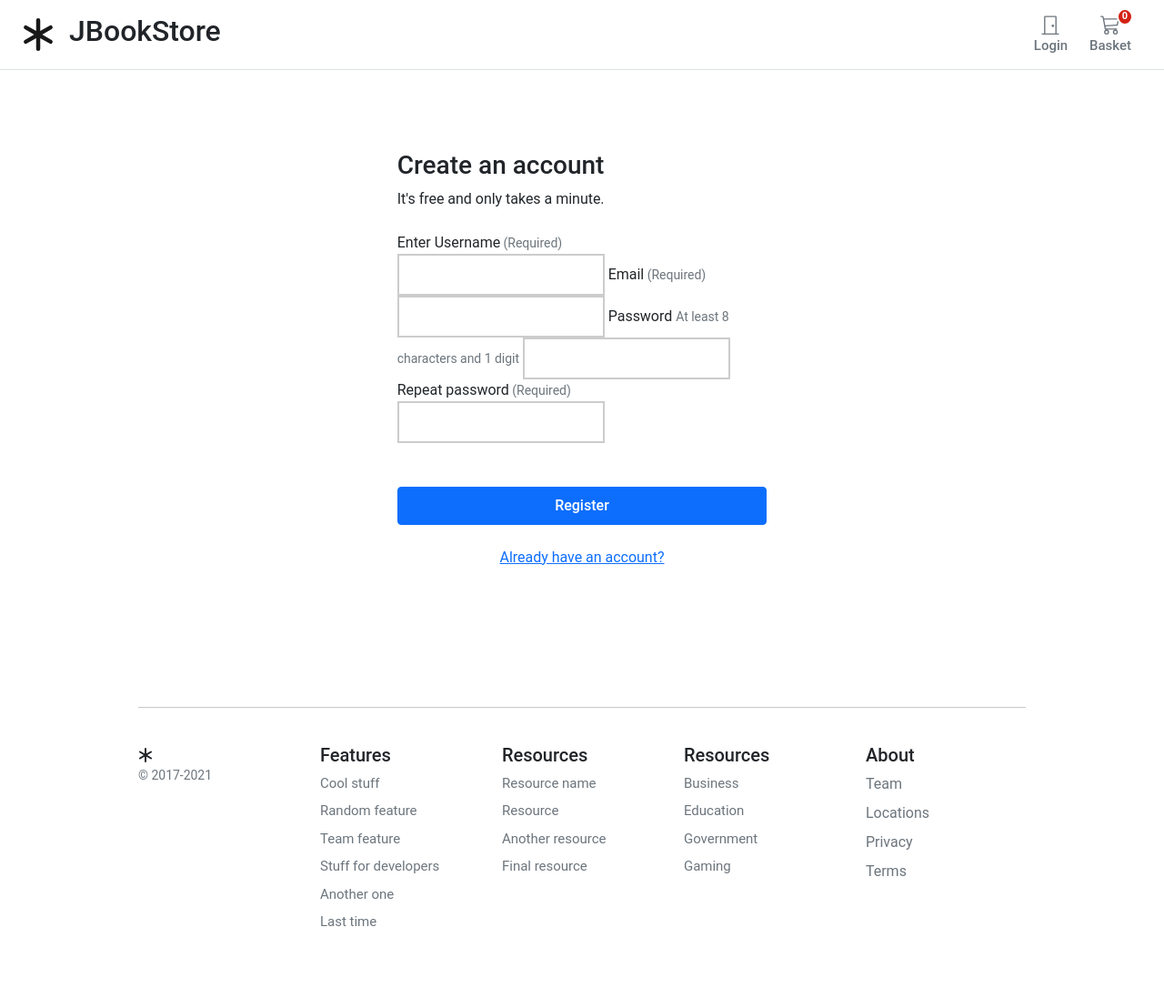
After one commit to jonathanpperry/django-ecommerce, a Django app: page /account/register/ in a window 1280 px wide. The commit adds this page. Shown: the whole page at 91% size. Run offline with Django 3.2, Linux system fonts and the light colour scheme; data that the repository does not hold is empty.

Commit message:
Finished building form/view, generating hash keys, and email/registration template/form

```diff
--- a/account/forms.py
+++ b/account/forms.py
@@ -1,2 +1,20 @@
 from django import forms
+from django.contrib.auth.forms import (AuthenticationForm, PasswordResetForm,
+                                       SetPasswordForm)
+
 from .models import UserBase
+
+
+class RegistrationForm(forms.ModelForm):
+
+    user_name = forms.CharField(
+        label='Enter Username', min_length=4, max_length=50, help_text='Required')
+    email = forms.EmailField(max_length=100, help_text='Required', error_messages={
+        'required': 'Sorry, you will need an email'})
+    password = forms.CharField(label='Password', widget=forms.PasswordInput)
+    password2 = forms.CharField(
+        label='Repeat password', widget=forms.PasswordInput)
+
+    class Meta:
+        model = UserBase
+        fields = ('user_name', 'email',)
--- /dev/null
+++ b/account/urls.py
@@ -0,0 +1,10 @@
+from django.urls import path
+
+from . import views
+
+app_name = 'account'
+
+urlpatterns = [
+    path('register/', views.account_register, name='register')
+
+]
--- a/account/views.py
+++ b/account/views.py
@@ -1,11 +1,9 @@
 from django.shortcuts import render
-
+from django.http import HttpResponse
 from .forms import RegistrationForm
 
 
 def account_register(request):
-    if request.user.is_authenticated:
-        return redirect('/')
 
     if request.method == 'POST':
         registerForm = RegistrationForm(request.POST)
@@ -15,3 +13,16 @@ def account_register(request):
             user.set_password(registerForm.cleaned_data['password'])
             user.is_active = False
             user.save()
+            # Set up email
+            current_site = get_current_site(request)
+            subject = 'Activate your Account'
+            message = render_to_string('account/registration/account_activation_email.html', {
+                'user': user,
+                'domain': current_site.domain,
+                'uid': urlsafe_base64_encode(force_bytes(user.pk)),
+                'token': account_activation_token.make_token(user),
+            })
+            user.email_user(subject=subject, message=message)
+    else:
+        registerForm = RegistrationForm()
+        return render(request, 'account/registration/register.html', {'form': registerForm})
--- a/core/urls.py
+++ b/core/urls.py
@@ -22,6 +22,7 @@ urlpatterns = [
     path('admin/', admin.site.urls),
     path('', include('store.urls', namespace='store')),
     path('basket/', include('basket.urls', namespace='basket')),
+    path('account/', include('account.urls', namespace='account'))
 ]
 
 if settings.DEBUG:
--- a/requirements.txt
+++ b/requirements.txt
@@ -13,6 +13,7 @@ psycopg2==2.8.6
 pycodestyle==2.7.0
 pyflakes==2.3.1
 pytz==2021.1
+six==1.16.0
 sqlparse==0.4.1
 testfixtures==6.17.1
 toml==0.10.2
--- /dev/null
+++ b/templates/account/registration/register.html
@@ -0,0 +1,68 @@
+{% extends "../../store/base.html" %}
+{% block title %}Log-in{% endblock %}
+{% block content %}
+
+<style>
+    .account-form input {
+        border: 2px solid #ccc;
+        height: calc(2em + .75rem + 2px);
+    }
+
+    .account-form input:focus {
+        border-color: #1497ff;
+        box-shadow: none;
+    }
+</style>
+
+<div class="container-fluid">
+    <div class="row no-gutter">
+        <div class="col-md-12">
+            <div class="login d-flex align-items-center py-5">
+                <div class="container">
+                    <div class="row">
+                        <div class="col-12 col-lg-7  mx-auto">
+                            <form class="account-form p-4 rounded col-lg-10 mx-auto" action="." method="post">
+                                {% csrf_token %}
+                                <h3 class="mb-2 font-weight-bold">Create an account</h3>
+                                <p class="mb-4">It's free and only takes a minute.</p>
+
+                                {% if form.errors %}
+                                <p>Please correct the following errors:</p>
+                                {% for field in form %}
+                                {% if field.errors %}
+                                <div class="alert alert-primary" role="alert">
+                                    {{ field.label }}: {{ field.errors|striptags }}
+                                </div>
+                                {% endif %}
+                                {% endfor %}
+                                {% endif %}
+
+                                <label>{{ form.user_name.label }}<span class="text-muted small">
+                                        (Required)</span></label>
+                                {{ form.user_name }}
+                                <label>{{ form.email.label}}<span class="text-muted small">
+                                        (Required)</span></label>
+                                {{ form.email }}
+                                <label>{{ form.password.label}}<span class="text-muted mb-4">
+                                    </span></label>
+                                <small class="form-text text-muted mb-4 small">
+                                    At least 8 characters and 1 digit
+                                </small>
+                                {{ form.password }}
+                                <label>{{ form.password2.label}}<span class="text-muted small">
+                                        (Required)</span></label>
+                                {{ form.password2 }}
+                                <button class="btn btn-primary btn-block py-2 mb-4 mt-5 fw500 w-100"
+                                    type="submit">Register</button>
+                                <p class="text-center">
+                                    <a href="">Already have an account?</a>
+                                </p>
+                            </form>
+                        </div>
+                    </div>
+                </div>
+            </div>
+        </div>
+    </div>
+</div>
+{% endblock %}
--- a/templates/store/base.html
+++ b/templates/store/base.html
@@ -65,7 +65,7 @@
                     </button>
 
                     {% if user.is_authenticated %}
-                    <a type="button" role="button" href="{% url "account:logout" %}"
+                    {% comment %} <a type="button" role="button" href="{% url "account:logout" %}"
                         class="btn btn-outline-secondary border-0 basket-btn">
                         <div>
                             <svg xmlns="http://www.w3.org/2000/svg" width="22" height="22" fill="currentColor"
@@ -76,9 +76,9 @@
                             </svg>
                         </div>
                         <span class="fs15 fw500">Logout</span>
-                    </a>
+                    </a> {% endcomment %}
                     {% else %}
-                    {% comment %} <a type="button" role="button" href="{% url "account:login" %}"
+                    <a type="button" role="button" href="{% url "account:login" %}"
                         class="btn btn-outline-secondary border-0 basket-btn">
                         <div>
                             <svg xmlns="http://www.w3.org/2000/svg" width="22" height="22" fill="currentColor"
@@ -89,7 +89,7 @@
                             </svg>
                         </div>
                         <span class="fs15 fw500">Login</span>
-                    </a> {% endcomment %}
+                    </a>
                     {% endif %}
 
 
```
Also changed, not shown: account/admin.py (+0 -12 lines), account/token.py (added, +14 -0 lines), templates/account/registration/account_activation_email.html (added, +13 -0 lines), core/settings.py (line endings or trailing spaces).
